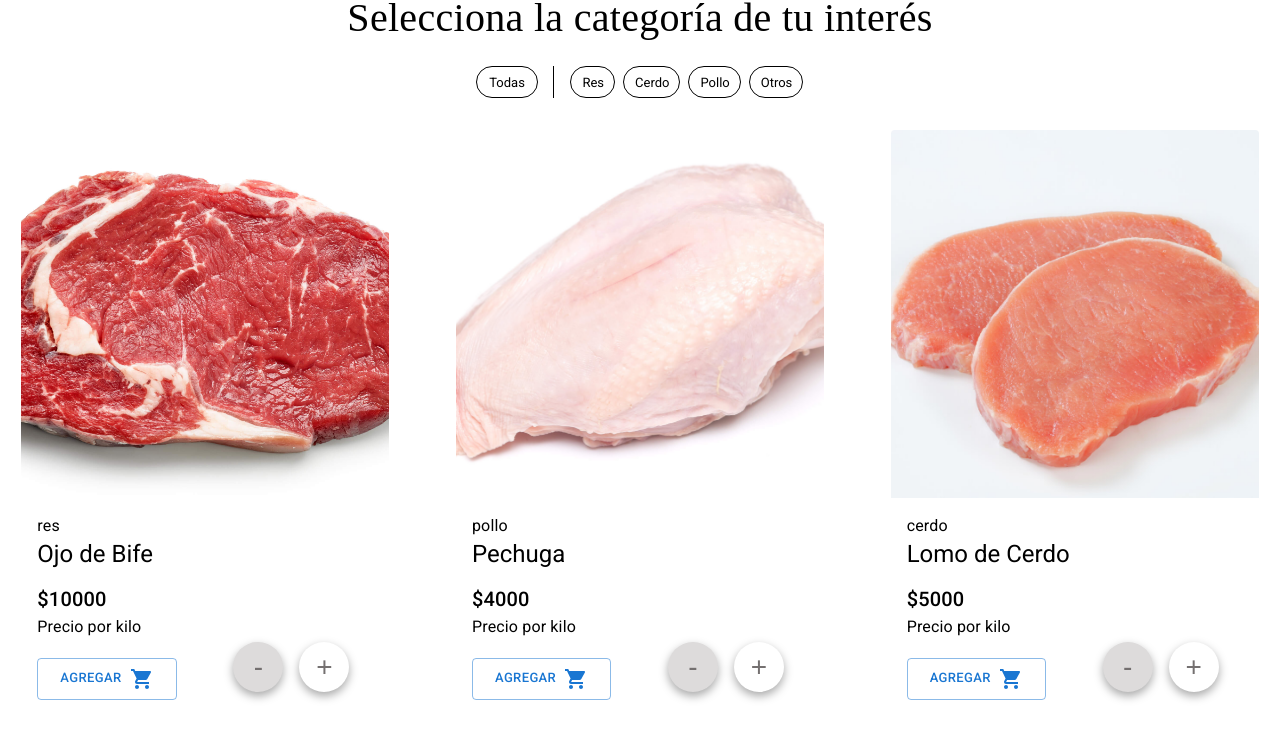
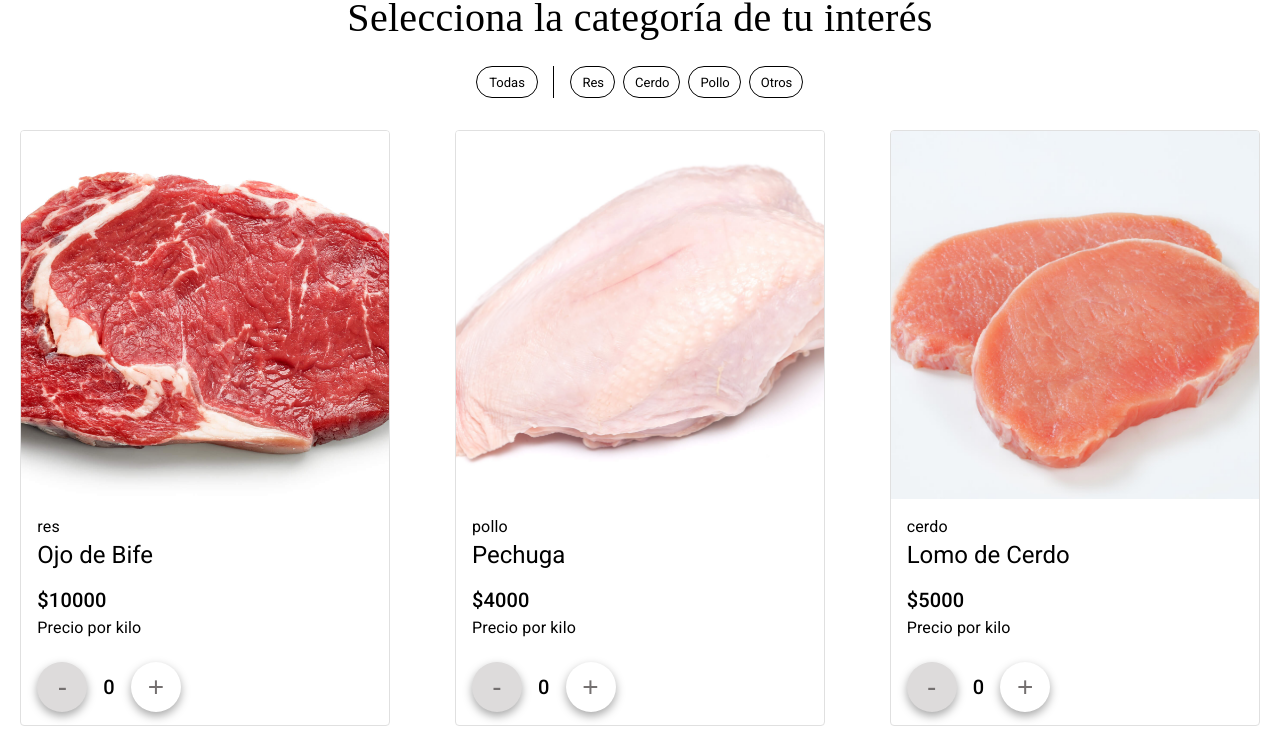
Before and after one commit to MychelGarzon/meatShop, a React (Vite) app: page / in a window 1280 px wide. Shown: the part 534-1278 px from the top of the page. Built offline with nearby package versions, Linux system fonts and the light colour scheme.

Commit message:
delete extra button and add border

```diff
--- a/src/components/productCard/ProductCard.tsx
+++ b/src/components/productCard/ProductCard.tsx
@@ -48,23 +48,17 @@ const ProductCard: React.FC<Products> = ({ image, name, price, type }) => {
           className={styles.pricePerKilo}>
           Precio por kilo
         </Typography>
-        <Box
-          className={styles.addToCartBox}
-        >
-          <Button
-            variant="outlined"
-            color="primary"
-            size={buttonSize}
-            className={styles.addToCardButton}>Agregar
-            <ShoppingCartIcon className={styles.addToCartIcon} />
-          </Button>
         <Box className={styles.quantityBox}>
           <Box className={styles.minusButton}>
             <MinusButton />
           </Box>
+          <Box className={styles.quantity}>
+            <Typography variant="h6">
+              0
+            </Typography>
+          </Box>
           <Box className={styles.plusButton}>
             <PlusButton />
-            </Box>
           </Box>
         </Box>
       </CardContent>
--- a/src/components/productCard/productCard.module.css
+++ b/src/components/productCard/productCard.module.css
@@ -7,6 +7,7 @@
 .productCard {
     max-width: 100% !important;
     box-shadow: none !important;
+    border: 1px solid #E0E0E0 !important;
 }
 
 .productCard:hover {
@@ -21,35 +22,19 @@
     object-fit: contain !important;
 }
 
-.addToCartBox {
+.quantityBox {
     display: flex !important;
-    justify-content: space-between !important;
+    justify-content: left !important;
     align-items: center !important;
-    height: 80px !important;
-}
-
-.addToCardButton {
-    padding: 8px 22px !important;
-    margin: 1rem 0 1rem 0 !important;
-}
-
-.addToCartIcon {
-    margin-left: 0.5rem !important;
+    margin: 1.4rem 0 1.4rem !important;
 }
 
 .minusButton {
-    margin: 0.5rem 0.5rem 2rem 1rem !important;
+    margin-right: 1rem !important;
 }
 
 .plusButton {
-    margin: 0.5rem 0.5rem 2rem !important;
-}
-
-.quantityBox {
-    display: flex !important;
-    justify-content: center !important;
-    align-items: center !important;
-    margin-right: 1rem !important;
+    margin-left: 1rem !important;
 }
 
 /* android/XS */
```
Lines whose indentation alone changed are shown as unchanged.
